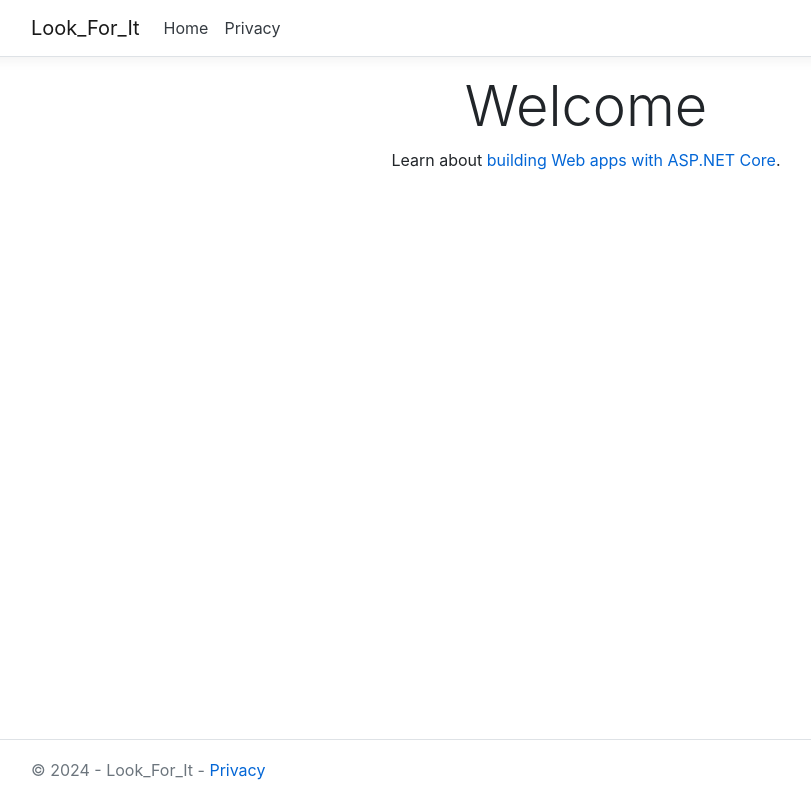
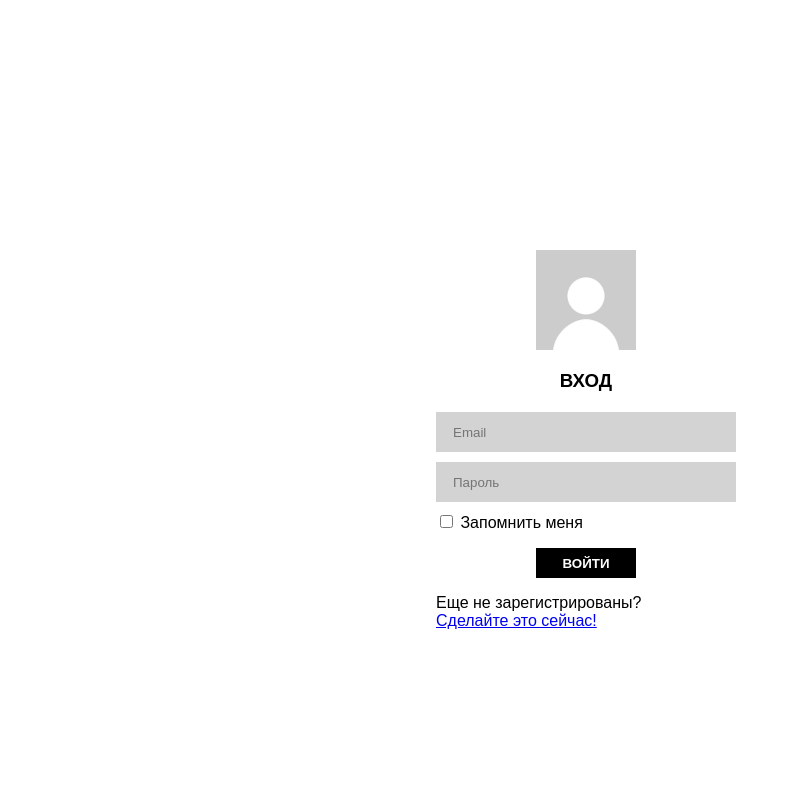
Before and after one commit to adekkgh/Ironau_dzuris, an ASP.NET Core app: page / in a window 1280 px wide. Shown: the whole page, without its empty margins (54-865 px from the left). Run offline with ASP.NET Core 8, Linux system fonts and the light colour scheme.

Commit message:
feat/added user model, auth controller and views

```diff
--- /dev/null
+++ b/Look-For-It/Controllers/AuthController.cs
@@ -0,0 +1,42 @@
+using Microsoft.AspNetCore.Mvc;
+using System.Linq;
+
+namespace Look_For_It.Controllers
+{
+    public class AuthController : Controller
+    {
+        public IActionResult LogIn()
+        {
+            return View();
+        }
+
+        public IActionResult LogOut()
+        {
+            return View();
+        }
+
+        public IActionResult SignUp()
+        {
+            return View();
+        }
+
+        public string CreateNewAccount(string name, string lastName, string phone, string email, string newPassword, string newPassportConfirmation, bool agreement)
+        {
+            if (agreement == false)
+            {
+                ModelState.AddModelError("", "Please read and agree to our privacy policy");
+            }
+            else if (name == newPassword || lastName == newPassword)
+            {
+                ModelState.AddModelError("", "Please make sure your password doesn't match your name or lastname");
+            }
+
+            return "temp";
+        }
+
+        public IActionResult LogIntoAccount(string email, string password, bool remember)
+        {
+            return RedirectToAction("Index", "Home");
+        }
+    }
+}
--- a/Look-For-It/Startup.cs
+++ b/Look-For-It/Startup.cs
@@ -46,7 +46,7 @@ namespace Look_For_It
             {
                 endpoints.MapControllerRoute(
                     name: "default",
-                    pattern: "{controller=Home}/{action=Index}/{id?}");
+                    pattern: "{controller=Auth}/{action=LogIn}");
             });
         }
     }
--- /dev/null
+++ b/Look-For-It/Views/Auth/LogIn.cshtml
@@ -0,0 +1,30 @@
+@model UserViewModel
+
+@{
+    Layout = null;
+}
+@await Html.PartialAsync("_AuthStyles")
+
+
+
+<div class="login-container">
+    <img src="/images/pfp-icon.jpg" class="login__img" />
+    <h3 class="login__title">ВХОД</h3>
+    <form action="/Auth/LogIntoAccount" method="post" class="login__form">
+        <div asp-validation-summary="None"></div>
+        <div class="login__form-input-container">
+            <input asp-for="Email" type="email" class="login__form-login" placeholder="Email" />
+            <span asp-validation-for="Email" class="login__form-input-warning"></span>
+        </div>
+        <div class="login__form-input-container">
+            <input asp-for="Password" type="password" class="login__form-password" placeholder="Пароль" />
+            <span asp-validation-for="Password" class="login__form-input-warning"></span>
+        </div>
+        <div class="login__form-remember">
+            <input type="checkbox" name="remember" value="true" />
+            <label>Запомнить меня</label>
+        </div>
+        <button type="submit" class="login__form-button">ВОЙТИ</button>
+    </form>
+    <p class="login__question">Еще не зарегистрированы? <a class="login-register-link" asp-controller="Auth" asp-action="SignUp"><br/>Сделайте это сейчас!</a></p>
+</div>
--- /dev/null
+++ b/Look-For-It/Views/Shared/_AuthStyles.cshtml
@@ -0,0 +1,7 @@
+<link rel="stylesheet" href="~/css/auth.css" asp-append-version=true />
+
+<script src="~/lib/jquery/dist/jquery.min.js"></script>
+<script src="~/lib/bootstrap/dist/js/bootstrap.bundle.min.js"></script>
+<script src="~/js/site.js" asp-append-version="true"></script>
+
+@await Html.PartialAsync("_ValidationScriptsPartial")
--- a/Look-For-It/Views/Shared/_Layout.cshtml
+++ b/Look-For-It/Views/Shared/_Layout.cshtml
@@ -3,24 +3,22 @@
 <head>
     <meta charset="utf-8" />
     <meta name="viewport" content="width=device-width, initial-scale=1.0" />
-    <title>@ViewData["Title"] - Look_For_It</title>
+    <title>Look For It</title>
     <link rel="stylesheet" href="~/lib/bootstrap/dist/css/bootstrap.min.css" />
     <link rel="stylesheet" href="~/css/site.css" />
+    <link rel="stylesheet" href="~/css/auth.css" asp-append-version=true />
 </head>
 <body>
     <header>
         <nav class="navbar navbar-expand-sm navbar-toggleable-sm navbar-light bg-white border-bottom box-shadow mb-3">
             <div class="container">
-                <a class="navbar-brand" asp-area="" asp-controller="Home" asp-action="Index">Look_For_It</a>
+                <a class="navbar-brand" asp-area="" asp-controller="Home" asp-action="Index">Look For It</a>
                 <button class="navbar-toggler" type="button" data-toggle="collapse" data-target=".navbar-collapse" aria-controls="navbarSupportedContent"
                         aria-expanded="false" aria-label="Toggle navigation">
                     <span class="navbar-toggler-icon"></span>
                 </button>
                 <div class="navbar-collapse collapse d-sm-inline-flex flex-sm-row-reverse">
                     <ul class="navbar-nav flex-grow-1">
-                        <li class="nav-item">
-                            <a class="nav-link text-dark" asp-area="" asp-controller="Home" asp-action="Index">Home</a>
-                        </li>
                         <li class="nav-item">
                             <a class="nav-link text-dark" asp-area="" asp-controller="Home" asp-action="Privacy">Privacy</a>
                         </li>
@@ -29,20 +27,21 @@
             </div>
         </nav>
     </header>
-    <div class="container">
-        <main role="main" class="pb-3">
-            @RenderBody()
-        </main>
-    </div>
+    <main role="main" class="main">
+        @RenderBody()
+    </main>
 
     <footer class="border-top footer text-muted">
         <div class="container">
-            &copy; 2024 - Look_For_It - <a asp-area="" asp-controller="Home" asp-action="Privacy">Privacy</a>
+            &copy; 2024 - Look For It - <a asp-area="" asp-controller="Home" asp-action="Privacy">Privacy</a>
         </div>
     </footer>
     <script src="~/lib/jquery/dist/jquery.min.js"></script>
     <script src="~/lib/bootstrap/dist/js/bootstrap.bundle.min.js"></script>
     <script src="~/js/site.js" asp-append-version="true"></script>
+
+    @await Html.PartialAsync("_ValidationScriptsPartial")
+
     @RenderSection("Scripts", required: false)
 </body>
 </html>
--- /dev/null
+++ b/Look-For-It/wwwroot/css/auth.css
@@ -0,0 +1,155 @@
+body {
+    margin: 0;
+    font-family: "Raleway", sans-serif;
+    font-style: normal;
+}
+
+/**********************   LogIn   ***************************/
+
+.login-container {
+    display: flex;
+    flex-direction: column;
+    align-items: center;
+    width: 300px;
+    margin: 0 auto;
+    padding-top: 250px;
+}
+
+.login__img {
+    width: 100px;
+}
+
+.login__title {
+    margin: 20px 0 0 0;
+    font-weight: bold;
+}
+
+.login__form {
+    width: 100%;
+    margin-top: 10px;
+    display: flex;
+    flex-direction: column;
+    align-items: start;
+    gap: 10px
+}
+
+.login__form-input-container {
+    width: 100%;
+}
+
+.login__form-input-warning {
+    font-size: 12px;
+    color: red;
+}
+
+.login__form-login,
+.login__form-password {
+    background: lightgray;
+    width: 100%;
+    height: 40px;
+    border: none;
+    text-indent: 15px;
+}
+
+.login__form-button {
+    align-self: center;
+    background: black;
+    color: white;
+    font-weight: bold;
+    border: none;
+    width: 100px;
+    height: 30px;
+    margin-top: 6px;
+    cursor: pointer;
+}
+
+.login__form-button:hover {
+    background: white;
+    color: black;
+    border: 1px solid black;
+}
+
+.login__question {
+    width: 100%;
+    text-align: left;
+    margin: 0;
+}
+
+/**********************   SignUp   ***************************/
+
+.sign-up-container {
+    display: flex;
+    flex-direction: column;
+    align-items: center;
+    width: 300px;
+    margin: 0 auto;
+    padding-top: 200px
+}
+
+.sign-up__img {
+    width: 100px;
+}
+
+.sign-up__title {
+    margin: 20px 0 0 0;
+    font-weight: bold;
+}
+
+.sign-up__form {
+    margin-top: 10px;
+    display: flex;
+    flex-direction: column;
+    align-items: start;
+    width: 100%;
+    gap: 10px
+}
+
+.sign-up__form-input-container {
+    width: 100%;
+}
+
+.sign-up__form-input-warning {
+    font-size: 12px;
+    color: red;
+}
+
+.sign-up__form-names-container {
+    display: flex;
+    gap: 10px;
+    justify-content: space-between;
+}
+
+.sign-up__form-tel,
+.sign-up__form-email,
+.sign-up__form-password,
+.sign-up__form-password-repeat,
+.sign-up__form-name,
+.sign-up__form-lastname {
+    background: lightgray;
+    width: 100%;
+    height: 40px;
+    border: none;
+    text-indent: 15px;
+}
+
+.sign-up__form-button {
+    align-self: center;
+    background: black;
+    color: white;
+    font-weight: bold;
+    border: none;
+    margin-top: 6px;
+    height: 30px;
+}
+
+.sign-up__form-button:hover {
+    background: white;
+    color: black;
+    border: 1px solid black;
+}
+
+.sign-up__question {
+    width: 100%;
+    text-align: left;
+    margin: 0;
+}
```
Also changed, not shown: Look-For-It/Models/UserViewModel.cs (added, +28 -0 lines), Look-For-It/Views/Auth/SignUp.cshtml (added, +37 -0 lines), Look-For-It/wwwroot/images/pfp-icon.jpg (added).
